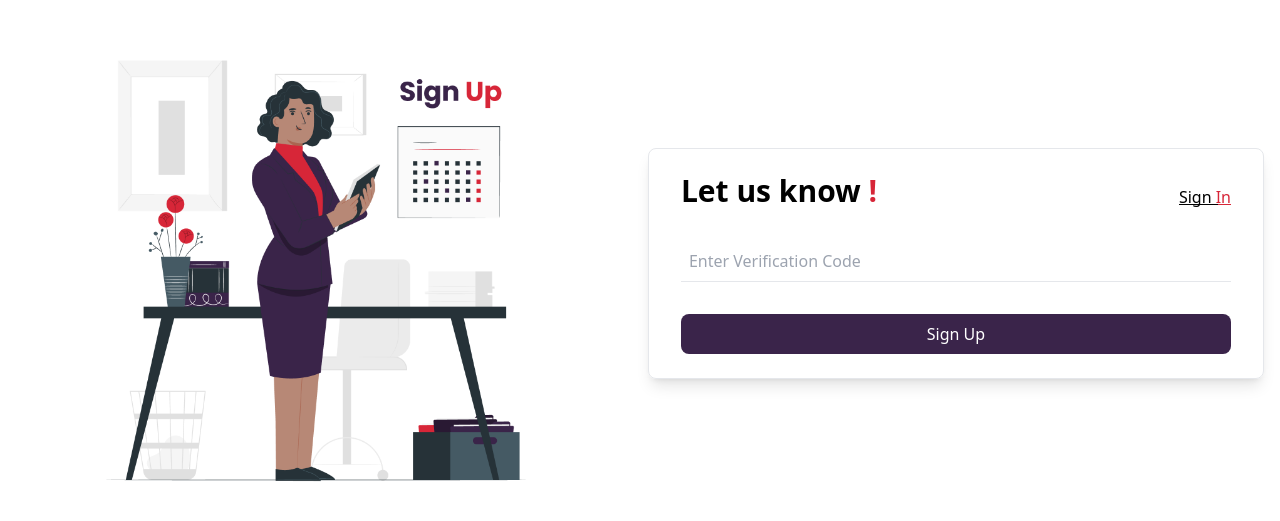
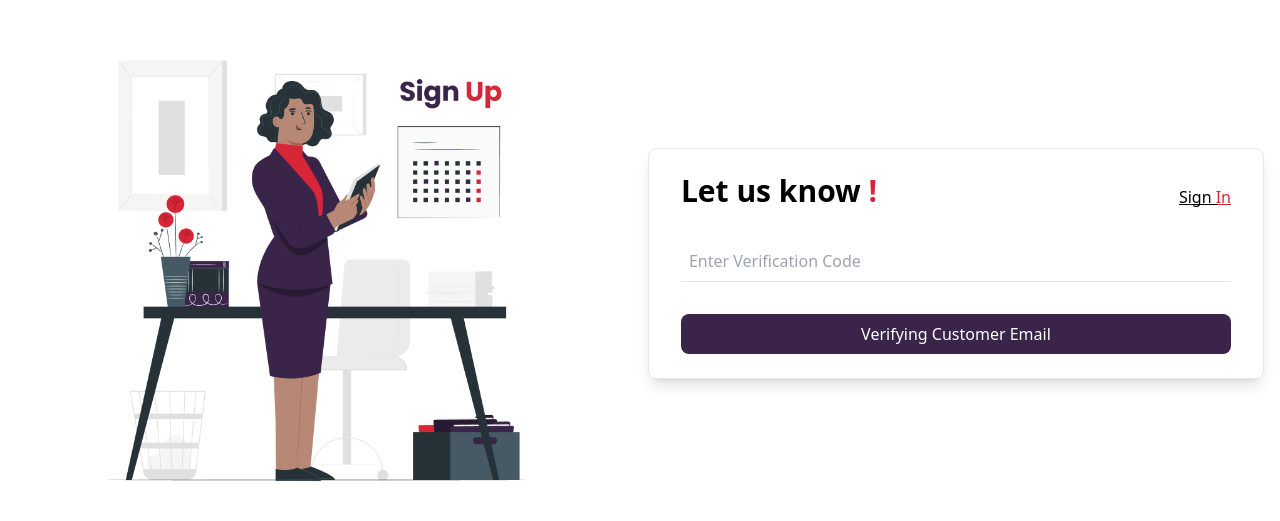
Before and after one commit to Arijeet10/customer-authentication, a Next.js app: page /verify/1 in a window 1280 px wide. Shown: the part 137-658 px from the top of the page. Built offline with nearby package versions, Linux system fonts and the light colour scheme.

Commit message:
ui changes

```diff
--- a/components/VerifyEmailCard.tsx
+++ b/components/VerifyEmailCard.tsx
@@ -8,7 +8,7 @@ import toast, { Toaster } from "react-hot-toast";
 
 const VerifyEmailCard = () => {
 
-  const [loading,setLoading]=useState(false);
+  const [loading,setLoading]=useState(true);
 
   //get email from parameter
   const { email } = useParams<{ email: string }>();
@@ -95,7 +95,7 @@ const VerifyEmailCard = () => {
 
         <div className="font-medium flex flex-col gap-2">
           {loading ? (
-            <div className="p-2 rounded-lg bg-[#3A244A] text-[#ffffff]">Verifying Customer Email</div>
+            <div className="p-2 text-center rounded-lg bg-[#3A244A] text-[#ffffff]">Verifying Customer Email</div>
           ):(
             <>
             {/* Sign up button */}
```
